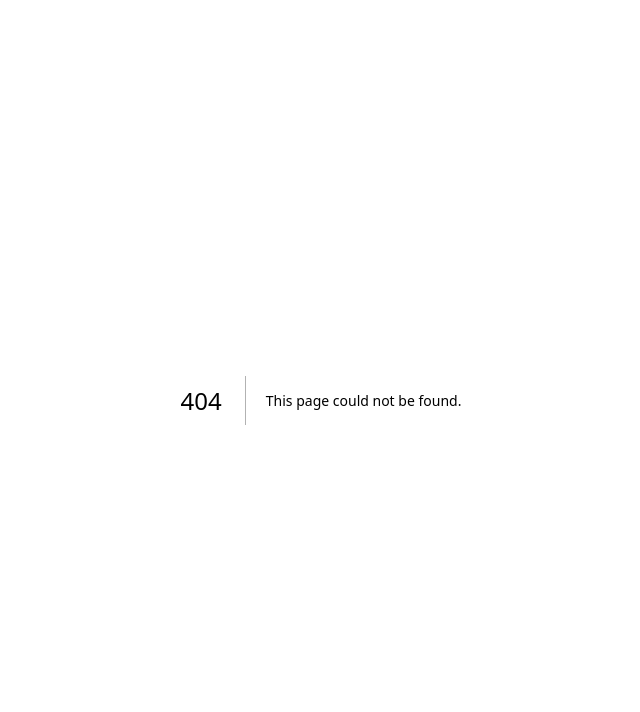
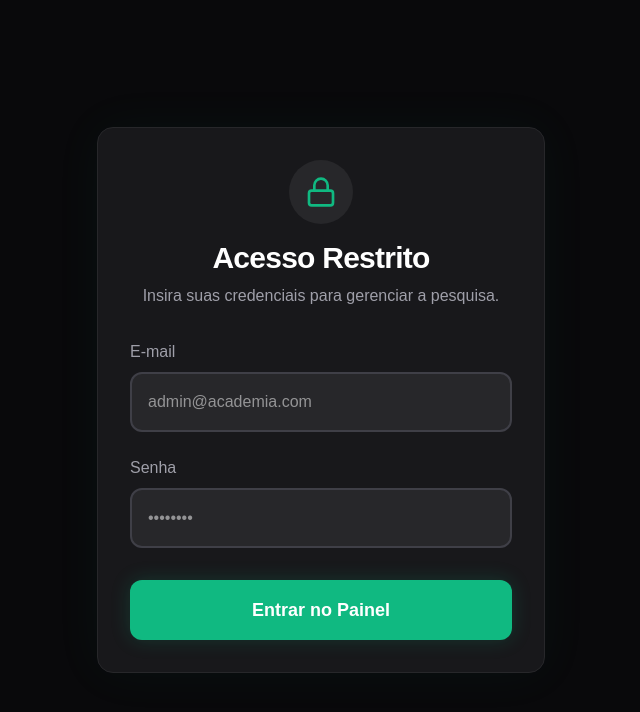
Before and after one commit to geovanedarocha/gym-survey-app, a Next.js app: page /admin/login in a window 1280 px wide. Before the commit this address had no page. Shown: the top 712 px of the page, without its empty margins (319-959 px from the left). Built offline with nearby package versions, Linux system fonts and the light colour scheme; no server answers.

Commit message:
protipo final

```diff
--- a/src/app/admin/equipe/page.tsx
+++ b/src/app/admin/equipe/page.tsx
@@ -1,38 +1,46 @@
 "use client";
 
 import { useEffect, useState, Suspense } from "react";
-import { useSearchParams, useRouter } from "next/navigation";
-import { db, storage } from "@/lib/firebase";
+import { useRouter } from "next/navigation";
+import { db, storage, auth } from "@/lib/firebase";
 import { collection, addDoc, deleteDoc, doc, onSnapshot, query, orderBy } from "firebase/firestore";
+import { onAuthStateChanged } from "firebase/auth";
 import { ref, uploadBytes, getDownloadURL } from "firebase/storage";
 import { Users, Upload, Trash2, ArrowLeft, User } from "lucide-react";
 
 function EquipeDashboardInner() {
-  const searchParams = useSearchParams();
-  const secret = searchParams.get("secret");
   const router = useRouter();
 
   const [staff, setStaff] = useState<any[]>([]);
+  const [isAuthenticated, setIsAuthenticated] = useState<boolean | null>(null);
   const [nome, setNome] = useState("");
   const [cargo, setCargo] = useState("");
   const [imageFile, setImageFile] = useState<File | null>(null);
   const [isUploading, setIsUploading] = useState(false);
 
   useEffect(() => {
-    if (secret !== "123") return;
-    const q = query(collection(db, "colaboradores"), orderBy("nome", "asc"));
-    const unsubscribe = onSnapshot(q, (snapshot) => {
-      setStaff(snapshot.docs.map(doc => ({ id: doc.id, ...doc.data() })));
+    const unsubscribeAuth = onAuthStateChanged(auth, (user) => {
+      if (user) {
+        setIsAuthenticated(true);
+        const q = query(collection(db, "colaboradores"), orderBy("nome", "asc"));
+        const unsubscribeData = onSnapshot(q, (snapshot) => {
+          setStaff(snapshot.docs.map(doc => ({ id: doc.id, ...doc.data() })));
+        });
+        return () => unsubscribeData();
+      } else {
+        setIsAuthenticated(false);
+        router.push("/admin/login");
+      }
     });
-    return () => unsubscribe();
-  }, [secret]);
+    return () => unsubscribeAuth();
+  }, [router]);
 
-  if (secret !== "123") {
-    return (
-      <div className="flex h-screen w-full items-center justify-center bg-zinc-950 text-white font-sans">
-        <h1 className="text-3xl text-red-500 font-bold">401 - Não Autorizado</h1>
-      </div>
-    );
+  if (isAuthenticated === null) {
+    return <div className="h-screen bg-zinc-950 flex justify-center items-center text-white">Verificando acesso...</div>;
+  }
+
+  if (isAuthenticated === false) {
+    return null; // Will redirect
   }
 
   const handleAddSubmit = async (e: React.FormEvent) => {
@@ -79,7 +87,7 @@ function EquipeDashboardInner() {
   return (
     <div className="min-h-screen bg-zinc-950 text-white p-8 font-sans">
       <header className="mb-10 flex flex-col gap-4 border-b border-zinc-800 pb-6">
-        <button onClick={() => router.push(`/admin?secret=${secret}`)} className="text-emerald-500 hover:text-emerald-400 flex items-center gap-2 self-start transition-colors">
+        <button onClick={() => router.push(`/admin`)} className="text-emerald-500 hover:text-emerald-400 flex items-center gap-2 self-start transition-colors">
           <ArrowLeft size={20} /> Voltar ao Painel
         </button>
         <h1 className="text-4xl font-bold flex items-center gap-4">
--- /dev/null
+++ b/src/app/admin/login/page.tsx
@@ -0,0 +1,83 @@
+"use client";
+
+import { useState } from "react";
+import { useRouter } from "next/navigation";
+import { signInWithEmailAndPassword } from "firebase/auth";
+import { auth } from "@/lib/firebase";
+import { Lock } from "lucide-react";
+
+export default function AdminLogin() {
+  const [email, setEmail] = useState("");
+  const [password, setPassword] = useState("");
+  const [error, setError] = useState("");
+  const [isLoading, setIsLoading] = useState(false);
+  const router = useRouter();
+
+  const handleLogin = async (e: React.FormEvent) => {
+    e.preventDefault();
+    setIsLoading(true);
+    setError("");
+
+    try {
+      await signInWithEmailAndPassword(auth, email, password);
+      router.push("/admin");
+    } catch (err: any) {
+      console.error(err);
+      setError("Credenciais inválidas. Tente novamente.");
+    } finally {
+      setIsLoading(false);
+    }
+  };
+
+  return (
+    <div className="flex flex-col items-center justify-center min-h-screen bg-zinc-950 text-white p-8">
+      <div className="bg-zinc-900 border border-zinc-800 p-8 rounded-2xl w-full max-w-md shadow-[0_0_50px_rgba(16,185,129,0.05)]">
+        <div className="flex flex-col items-center mb-8">
+          <div className="w-16 h-16 bg-zinc-800 rounded-full flex items-center justify-center mb-4 text-[#10B981]">
+            <Lock size={32} />
+          </div>
+          <h1 className="text-3xl font-bold tracking-tight">Acesso Restrito</h1>
+          <p className="text-zinc-400 mt-2 text-center">Insira suas credenciais para gerenciar a pesquisa.</p>
+        </div>
+
+        {error && (
+          <div className="bg-red-500/20 text-red-500 p-4 rounded-lg mb-6 text-center border border-red-500/50">
+            {error}
+          </div>
+        )}
+
+        <form onSubmit={handleLogin} className="space-y-6">
+          <div>
+            <label className="block text-zinc-400 mb-2 font-medium">E-mail</label>
+            <input
+              type="email"
+              value={email}
+              onChange={e => setEmail(e.target.value)}
+              className="w-full bg-zinc-800 border-2 border-zinc-700 rounded-xl p-4 text-white focus:outline-none focus:border-[#10B981] transition-colors"
+              placeholder="admin@academia.com"
+              required
+            />
+          </div>
+          <div>
+            <label className="block text-zinc-400 mb-2 font-medium">Senha</label>
+            <input
+              type="password"
+              value={password}
+              onChange={e => setPassword(e.target.value)}
+              className="w-full bg-zinc-800 border-2 border-zinc-700 rounded-xl p-4 text-white focus:outline-none focus:border-[#10B981] transition-colors"
+              placeholder="••••••••"
+              required
+            />
+          </div>
+          <button
+            type="submit"
+            disabled={isLoading}
+            className="w-full bg-[#10B981] hover:bg-emerald-600 text-white font-bold text-lg py-4 rounded-xl transition-all transform hover:scale-[1.02] active:scale-95 disabled:opacity-50 disabled:scale-100 mt-2 shadow-[0_0_20px_rgba(16,185,129,0.2)]"
+          >
+            {isLoading ? "Autenticando..." : "Entrar no Painel"}
+          </button>
+        </form>
+      </div>
+    </div>
+  );
+}
--- a/src/app/admin/page.tsx
+++ b/src/app/admin/page.tsx
@@ -1,27 +1,26 @@
 "use client";
 
 import { useEffect, useState, Suspense } from "react";
-import { useSearchParams, useRouter } from "next/navigation";
-import { db } from "@/lib/firebase";
+import { useRouter } from "next/navigation";
+import { db, auth } from "@/lib/firebase";
 import { collection, query, orderBy, limit, onSnapshot } from "firebase/firestore";
-import { Activity, MessageCircle, BarChart3, Users, Star } from "lucide-react";
+import { onAuthStateChanged, signOut } from "firebase/auth";
+import { Activity, MessageCircle, BarChart3, Users, Star, LogOut } from "lucide-react";
 
 function AdminDashboardInner() {
-  const searchParams = useSearchParams();
-  const secret = searchParams.get("secret");
   const router = useRouter();
 
   const [data, setData] = useState<any[]>([]);
+  const [isAuthenticated, setIsAuthenticated] = useState<boolean | null>(null);
 
   useEffect(() => {
-    if (secret !== "123") return;
-
-    // A fetching total amount for KPIs is complex if relying only on limit(100),
-    // but since it's an MVP, I'll fetch the last 100 to show some realistic KPI representation.
+    const unsubscribeAuth = onAuthStateChanged(auth, (user) => {
+      if (user) {
+        setIsAuthenticated(true);
+        // Set up realtime listener if authenticated
         const q = query(collection(db, "avaliacoes"), orderBy("timestamp", "desc"), limit(100));
 
-    // Set up realtime listener
-    const unsubscribe = onSnapshot(q, (snapshot) => {
+        const unsubscribeData = onSnapshot(q, (snapshot) => {
           const docs = snapshot.docs.map(doc => {
             const rawData = doc.data();
             const date = rawData.timestamp?.toDate() || new Date();
@@ -37,15 +36,22 @@ function AdminDashboardInner() {
           console.error("Erro ao escutar dados admin", err);
         });
 
-    return () => unsubscribe();
-  }, [secret]);
+        return () => unsubscribeData();
+      } else {
+        setIsAuthenticated(false);
+        router.push("/admin/login");
+      }
+    });
 
-  if (secret !== "123") {
-    return (
-      <div className="flex h-screen w-full items-center justify-center bg-zinc-950 text-white font-sans">
-        <h1 className="text-3xl text-red-500 font-bold">401 - Não Autorizado</h1>
-      </div>
-    );
+    return () => unsubscribeAuth();
+  }, [router]);
+
+  if (isAuthenticated === null) {
+    return <div className="h-screen bg-zinc-950 flex justify-center items-center text-white">Verificando acesso...</div>;
+  }
+
+  if (isAuthenticated === false) {
+    return null; // Will redirect
   }
 
   // --- KPI Calculus over the loaded snapshot ---
@@ -74,17 +80,25 @@ function AdminDashboardInner() {
   return (
     <div className="min-h-screen bg-zinc-950 text-white p-8 font-sans overflow-auto">
       <header className="mb-10 flex flex-col items-start gap-4 border-b border-zinc-800 pb-6">
-        <div className="flex w-full justify-between items-center">
+        <div className="flex w-full justify-between items-center flex-wrap gap-4">
           <h1 className="text-4xl font-bold flex items-center gap-4">
             <Activity className="text-[#10B981] w-10 h-10 animate-pulse" />
             Dashboard Executivo
           </h1>
+          <div className="flex gap-4">
             <button
-            onClick={() => router.push(`/admin/equipe?secret=${secret}`)}
+              onClick={() => router.push(`/admin/equipe`)}
               className="flex items-center gap-2 bg-zinc-800 hover:bg-zinc-700 text-white py-2 px-4 rounded-xl transition-colors border border-zinc-700"
             >
               <Users size={18} /> Gerir Equipe
             </button>
+            <button
+              onClick={() => signOut(auth)}
+              className="flex items-center gap-2 bg-red-500/10 hover:bg-red-500/20 text-red-500 py-2 px-4 rounded-xl transition-colors"
+            >
+              <LogOut size={18} /> Sair
+            </button>
+          </div>
         </div>
       </header>
 
--- a/src/app/layout.tsx
+++ b/src/app/layout.tsx
@@ -1,4 +1,4 @@
-import type { Metadata } from "next";
+import type { Metadata, Viewport } from "next";
 import { Geist, Geist_Mono } from "next/font/google";
 import "./globals.css";
 
@@ -15,6 +15,18 @@ const geistMono = Geist_Mono({
 export const metadata: Metadata = {
   title: "Pesquisa de Satisfação",
   description: "Totem de pesquisa de satisfação para academia",
+  appleWebApp: {
+    capable: true,
+    statusBarStyle: "black-translucent",
+    title: "Pesquisa de Satisfação",
+  },
+};
+
+export const viewport: Viewport = {
+  width: "device-width",
+  initialScale: 1,
+  maximumScale: 1,
+  userScalable: false,
 };
 
 export default function RootLayout({
--- /dev/null
+++ b/src/app/manifest.ts
@@ -0,0 +1,25 @@
+import { MetadataRoute } from 'next'
+
+export default function manifest(): MetadataRoute.Manifest {
+  return {
+    name: 'Gym Satisfaction Survey',
+    short_name: 'Gym Survey',
+    description: 'Avalie sua experiência na nossa academia.',
+    start_url: '/',
+    display: 'fullscreen',
+    background_color: '#09090b',
+    theme_color: '#10b981',
+    icons: [
+      {
+        src: '/icon-192x192.png',
+        sizes: '192x192',
+        type: 'image/png',
+      },
+      {
+        src: '/icon-512x512.png',
+        sizes: '512x512',
+        type: 'image/png',
+      },
+    ],
+  }
+}
--- a/src/lib/firebase.ts
+++ b/src/lib/firebase.ts
@@ -1,6 +1,7 @@
 import { initializeApp, getApps, getApp } from "firebase/app";
-import { getFirestore, Firestore } from "firebase/firestore";
+import { getFirestore, Firestore, initializeFirestore, persistentLocalCache, persistentMultipleTabManager } from "firebase/firestore";
 import { getStorage, FirebaseStorage } from "firebase/storage";
+import { getAuth, Auth } from "firebase/auth";
 
 const firebaseConfig = {
   apiKey: process.env.NEXT_PUBLIC_FIREBASE_API_KEY,
@@ -15,7 +16,17 @@ const firebaseConfig = {
 const app = getApps().length > 0 ? getApp() : initializeApp(firebaseConfig);
 
 // Tipagem explícita para o TypeScript não reclamar no Build
-const db: Firestore = getFirestore(app);
+let db: Firestore;
+try {
+  db = initializeFirestore(app, {
+    localCache: persistentLocalCache({tabManager: persistentMultipleTabManager()})
+  });
+} catch (e) {
+  // Fallback seguro caso o Firestore já tenha sido inicializado no Hot Reload
+  db = getFirestore(app);
+}
+
 const storage: FirebaseStorage = getStorage(app);
+const auth: Auth = getAuth(app);
 
-export { db, storage };
+export { db, storage, auth };
```
Also changed, not shown: firebase.json, 2 other files (tests, documents, lock files or other folders). Lines whose indentation alone changed are shown as unchanged.
